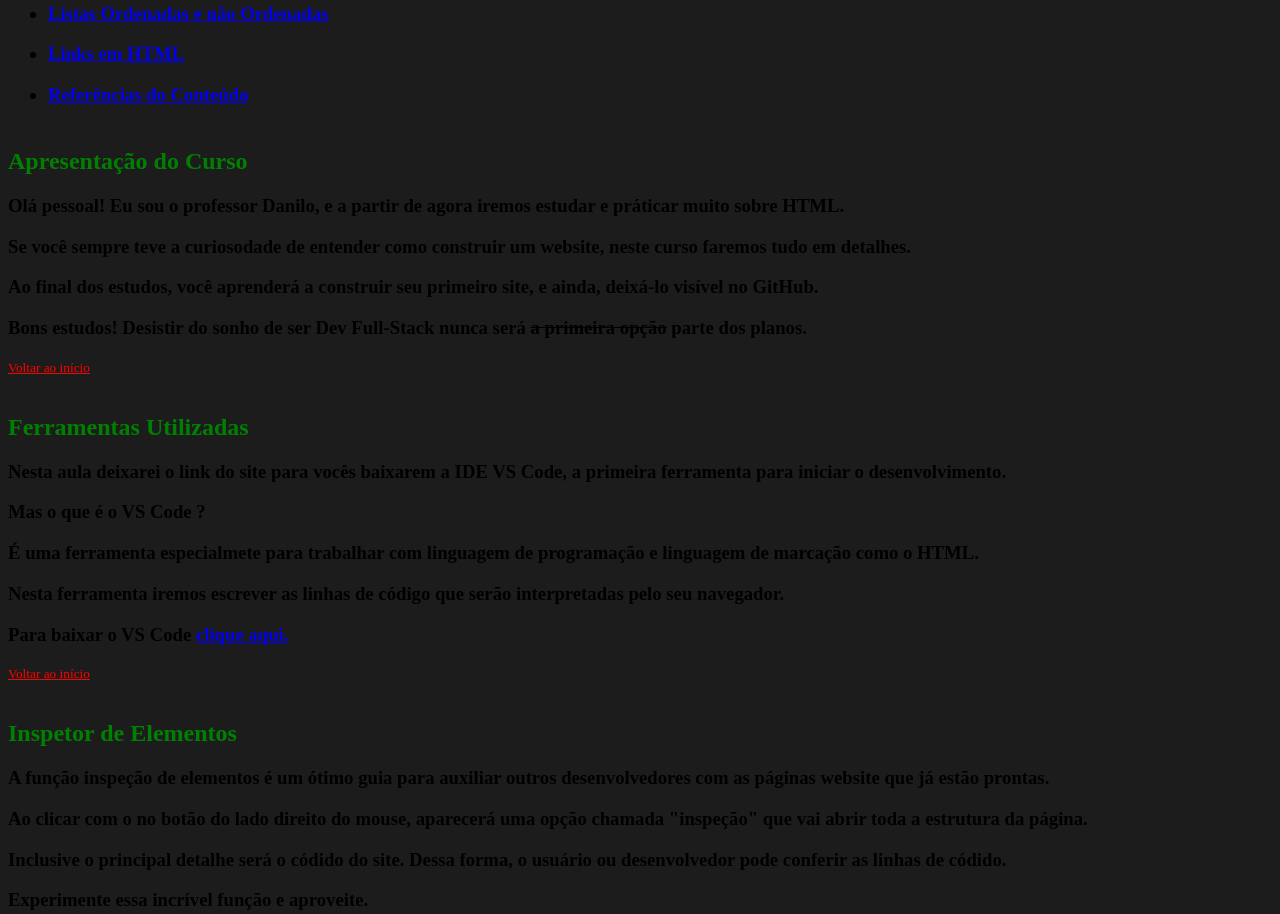
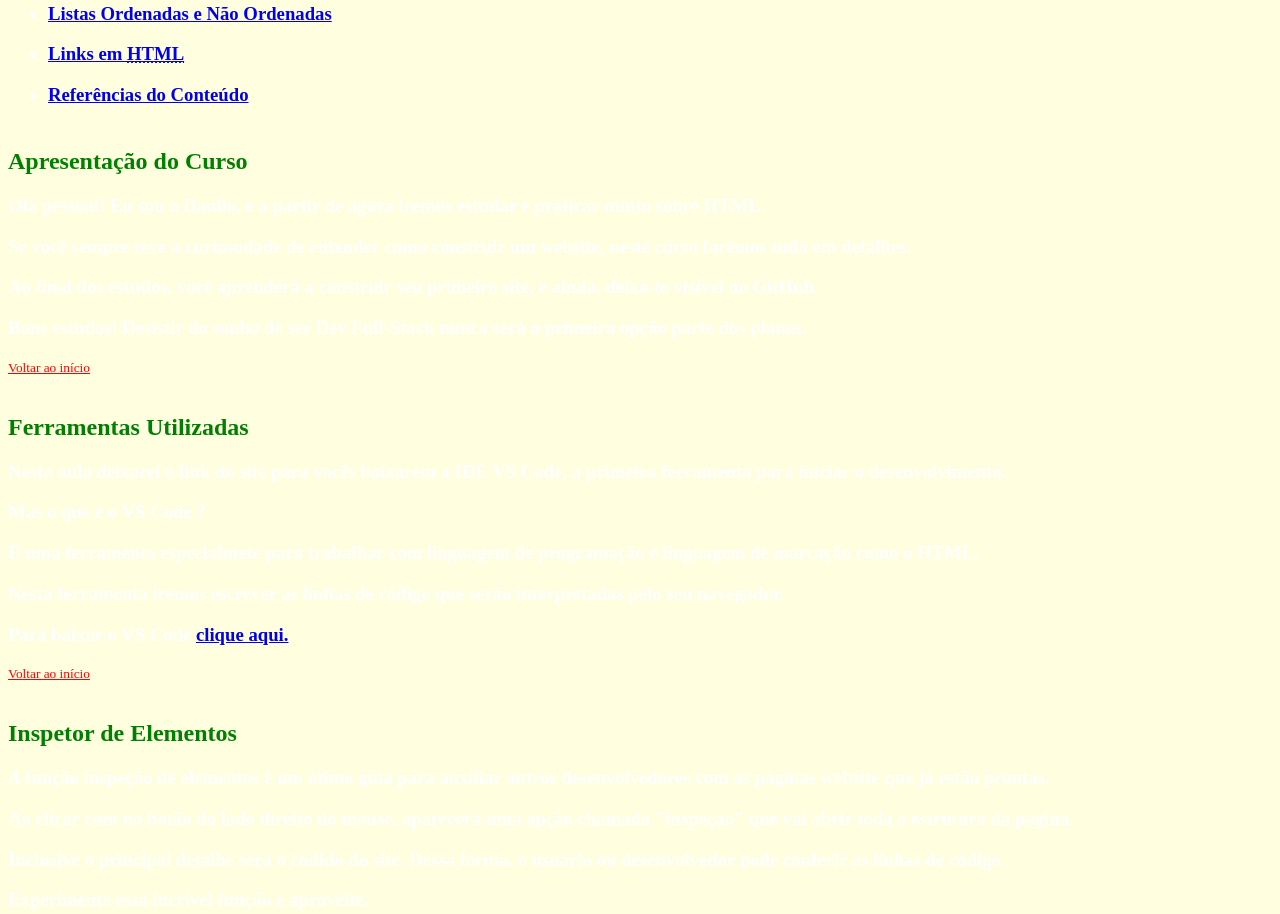
Before and after one commit to Danilo1010/Curso-html-primeiro-desafio, a plain HTML site: page index.html in a window 1280 px wide. Shown: the part 431-1345 px from the top of the page. Drawn offline with Linux system fonts and the light colour scheme.

Commit message:
Foi ajustado do background color e a cor da fonte do texto

```diff
--- a/index.html
+++ b/index.html
@@ -6,7 +6,7 @@
     <title>My project</title>
 </head>
 <!-- A tag Body é todo o conteúdo que aparece na página para o usuário. -->
-<body style="background-color: #1C1C1C;"> <!-- 005050   1C1C1C-->
+<body style="background-color: #FFFFE0; color: white;"> <!-- 005050   1C1C1C-->
     <h1 id="inicio">My First Project - <abbr title="Abrev">HTML</abbr> Into Practice</h1>
     <hr>
 
@@ -20,17 +20,18 @@
         <h3><li><a href="#tags">Falando sobre Tags</a></li></h3>
         <h3><li><a href="#atributos">Atributos das Tags</a></li></h3>
         <h3><li><a href="#textos">Textos em <abbr title="HTML">HTML</abbr></a></li></h3>
-        <h3><li><a href="#listas">Listas Ordenadas e não Ordenadas</a></li></h3>
+        <h3><li><a href="#listas">Listas Ordenadas e Não Ordenadas</a></li></h3>
         <h3><li><a href="#links">Links em <abbr title="HTML">HTML</abbr></a></li></h3>
         <h3><li><a href="#refers">Referências do Conteúdo</a></li><br></h3>
     </ul>
 
     <h2 style="color: green;"  id="apresentação-do-curso">Apresentação do Curso</h2>
 
-    <h3><p>Olá pessoal! Eu sou o professor Danilo, e a partir de agora iremos estudar e práticar muito sobre HTML.</p></h3>
-    <h3><p>Se você sempre teve a curiosodade de entender como construir um website, neste curso faremos tudo em detalhes.</p></h3>
-    <h3><p>Ao final dos  estudos, você aprenderá a construir seu primeiro site, e ainda, deixá-lo visível no GitHub.</p></h3>
-    <h3><p>Bons estudos! Desistir do sonho de ser Dev Full-Stack nunca será <del>a primeira opção</del> parte dos planos.</p></h3>
+
+    <h3><p>Olá pessoal! Eu sou o Danilo, e a partir de agora iremos estudar e práticar muito sobre HTML.</p></h3>
+    <h3 id="mudar"><p>Se você sempre teve a curiosodade de entender como construir um website, neste curso faremos tudo em detalhes.</p></h3>
+    <h3 id="mudar"><p>Ao final dos  estudos, você aprenderá a construir seu primeiro site, e ainda, deixá-lo visível no GitHub.</p></h3>
+    <h3 id="mudar"><p>Bons estudos! Desistir do sonho de ser Dev Full-Stack nunca será <del>a primeira opção</del> parte dos planos.</p></h3>
     <small><a style="color: red;" href="#inicio">Voltar ao início</a></small><br><br>
 
 
@@ -50,8 +51,8 @@
     <h2 style="color: green;"  id="inspetor-de-elementos">Inspetor de Elementos</h2>
 
     <h3><p>A função inspeção de elementos é um ótimo guia para auxiliar outros desenvolvedores com as páginas website que já estão prontas. </p></h3>
-    <h3><p>Ao clicar com o no botão do lado direito do mouse, aparecerá uma opção chamada "inspeção" que vai abrir toda a estrutura da página.</p></h3>
-    <h3><p>Inclusive o principal detalhe será o códido do site. Dessa forma, o usuário ou desenvolvedor pode conferir as linhas de códido.</p></h3>
+    <h3><p>Ao clicar com no botão do lado direito do mouse, aparecerá uma opção chamada "inspeção" que vai abrir toda a estrutura da página.</p></h3>
+    <h3><p>Inclusive o principal detalhe será o códido do site. Dessa forma, o usuário ou desenvolvedor pode conferir as linhas de código.</p></h3>
     <h3><p>Experimente essa incrível função e aproveite.</p></h3>
     <small><a style="color: red;" href="#inicio">Voltar ao início</a></small><br><br>
 
@@ -94,7 +95,7 @@
     <h2 style="color: green;"  id="listas">Listas Ordenadas e Não Ordenadas</h2>
 
 
-    <h3><p>As listas dão um toque a mais no conteúdo. Porque elas podem ser ordenadas ou não ordenadas.</p></h3>
+    <h3><p>As listas dão um toque a mais no conteúdo. Devido a forma como elas organizam uma lista.</p></h3>
     <h3><p>Guiadas pela letra "o", as listas ordenadas trazem itens numerados, por exemplo: 3 frutas, 1. maçã, 2. mamão, 3. uva</p></h3>
     <h3><p>As listas não ordenadas são guiadas pela letra "u", que apenas trazem um marcador ao lado do conteúdo. Exemplo: .maçã,.mamão,.uva</p></h3>
     <small><a style="color: red;" href="#inicio">Voltar ao início</a></small><br><br>
@@ -106,7 +107,7 @@
 
 
     <h3><p>Esse próximo tema é muito interessante. Os links ajudam a adicionar outras páginas ao nosso conteúdo.</p></h3>
-    <h3><p>Também podemos vincular partes do conteúdo com links que te direcionam ao conteúdo através dos subtítulos.</p></h3>
+    <h3><p>Também podemos vincular subtítulos da página diretamente ao conteúdo relacionado, e apenas um click já direcionará o usuário ao tema escolhido.</p></h3>
     <h3><p>Neste mesmo artigo, eu te convido a clicar nos subtítulos localizados no índice da página.</p></h3>
     <h3><p>Eles te direcionará direto para o artido escolhido, e em seguida, após o término da leitura, clique no botão "voltar" para o ínicio.</p></h3>
     <small><a style="color: red;" href="#inicio">Voltar ao início</a></small><br><br>
```
Also changed, not shown: notes.txt.
